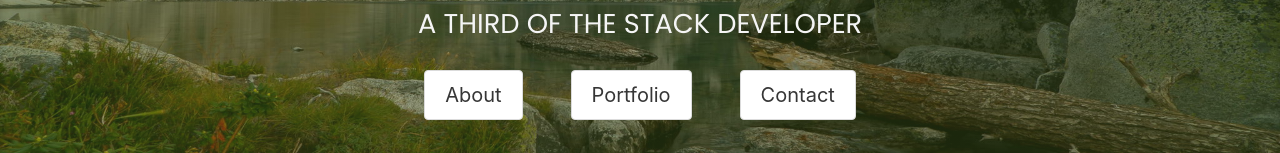
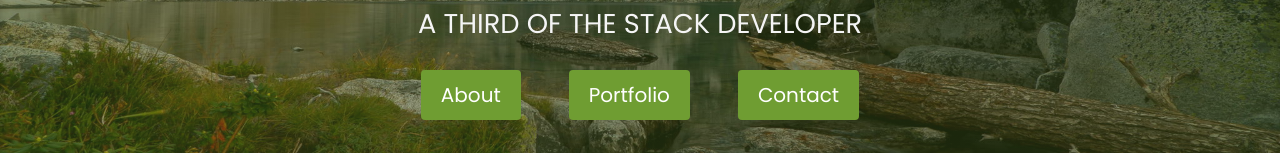
Before and after one commit to brandon-stewart-rgb/grumpy-milkshake, a React (Create React App) app: page / in a window 1280 px wide. Shown: the part 799-952 px from the top of the page. Built offline with nearby package versions, Linux system fonts and the light colour scheme.

Commit message:
contacts update

```diff
--- a/src/components/About/index.js
+++ b/src/components/About/index.js
@@ -16,7 +16,7 @@ function About() {
 			<div className="section-light " id="about-me">
 				<div className="container">
 					<div className="column is-12 about-me">
-						<h1 className="title has-text-centered section-title">About Me</h1>
+						<h1 className="title has-text-centered section-title mb-5">About Me</h1>
 					</div>
 					<div className="columns is-multiline">
 						<div
@@ -45,14 +45,14 @@ function About() {
 									<p className="heading">
 										<strong>Give me a ring</strong>
 									</p>
-									<p className="subheading">123-456-7890</p>
+									<p className="subheading"><span></span>&#56;<span></span>&#48;<span></span>&#49;<span></span>.<span>7<span></span>&#48;<span></span>7</span><span>.&#55;<span></span>&#50;</span>&#55;<span></span>&#50;<span></span></p>
 								</div>
 								<div className="column">
 									<p className="heading">
 										<strong>Email Me</strong>
 									</p>
 									<p className="subheading">
-										<Link>hello@example.com</Link>
+									<a href='mailto:brandon-stewart@pixeltree.us'>Click Here</a>
 									</p>
 								</div>
 								<div className="column">
--- a/src/components/Contact/index.js
+++ b/src/components/Contact/index.js
@@ -55,6 +55,14 @@ function Contact() {
 							<h1 className="title has-text-centered section-title">
 								Get in touch
 							</h1>
+							<h1 className="title has-text-centered section-title">
+									<p className="subheading is-size-5"><i className="far fa-envelope"></i> <a href='mailto:brandon-stewart@pixeltree.us'>brandon-stewart@pixeltree.us</a></p>
+							</h1>
+
+							<h1 className="title has-text-centered section-title">
+							<p className="subheading is-size-5"><i className="fas fa-mobile-alt"></i> <span></span>&#56;<span></span>&#48;<span></span>&#49;<span></span>.<span>7<span></span>&#48;<span></span>7</span><span>.&#55;<span></span>&#50;</span>&#55;<span></span>&#50;<span></span></p>
+							</h1>
+
 						</div>
 						<div className="column is-8 is-offset-2">
 							<form onSubmit={handleSubmit}>
--- a/src/components/Footer.js
+++ b/src/components/Footer.js
@@ -17,7 +17,7 @@ function Footer() {
 									<p className="heading is-size-5">
 										<strong>Give me a ring</strong>
 									</p>
-									<p className="subheading is-size-5">123-456-7890</p>
+									<p className="subheading is-size-5"><span></span>&#56;<span></span>&#48;<span></span>&#49;<span></span>.<span>7<span></span>&#48;<span></span>7</span><span>.&#55;<span></span>&#50;</span>&#55;<span></span>&#50;<span></span></p>
 								</div>
 								<div className="column">
 								<p className="heading is-size-5">
--- a/src/components/Hero.css
+++ b/src/components/Hero.css
@@ -77,3 +77,15 @@
   .hero.is-primary {
     margin: 0 0 2rem 0;
   }
+
+  .greenbtn {
+    background-color: #6f9d32;
+    border: none;
+    color:#fff;
+    font-family: 'Poppins', sans-serif;
+  }
+
+  .greenbtn:hover {
+    background-color: rgb(163, 163, 163);
+    color: #000;
+  }
--- a/src/components/Hero.js
+++ b/src/components/Hero.js
@@ -15,17 +15,17 @@ function Hero() {
 						</h1>
 						<div className='is-hidden-mobile'>
 						<Link to="/about">
-							<button className="button is-outlined is-medium mx-5" data-aos="fade-up">
-								About
+							<button className="button  is-medium mx-5 greenbtn" data-aos="fade-up">
+							About
 							</button>
 						</Link>
 						<Link to="/portfolio">
-							<button className="button is-outlined is-medium mx-5" data-aos="fade-down" >
+							<button className="button  is-medium mx-5 greenbtn" data-aos="fade-down" >
 								Portfolio
 							</button>
 						</Link>
 						<Link to="/contact">
-							<button className="button is-outlined is-medium mx-5" data-aos="fade-up">
+							<button className="button  is-medium mx-5 greenbtn" data-aos="fade-up">
 								Contact
 							</button>
 						</Link>
```
Also changed, not shown: src/assets/images/avatar.png.
